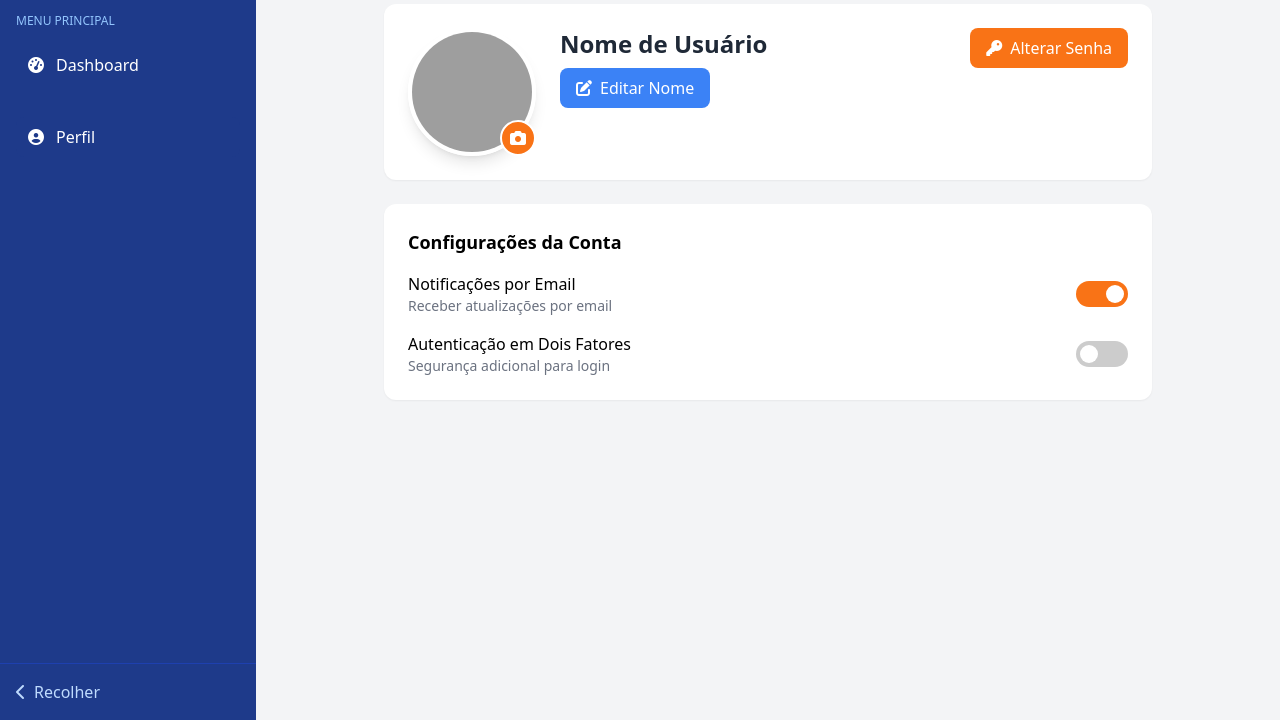
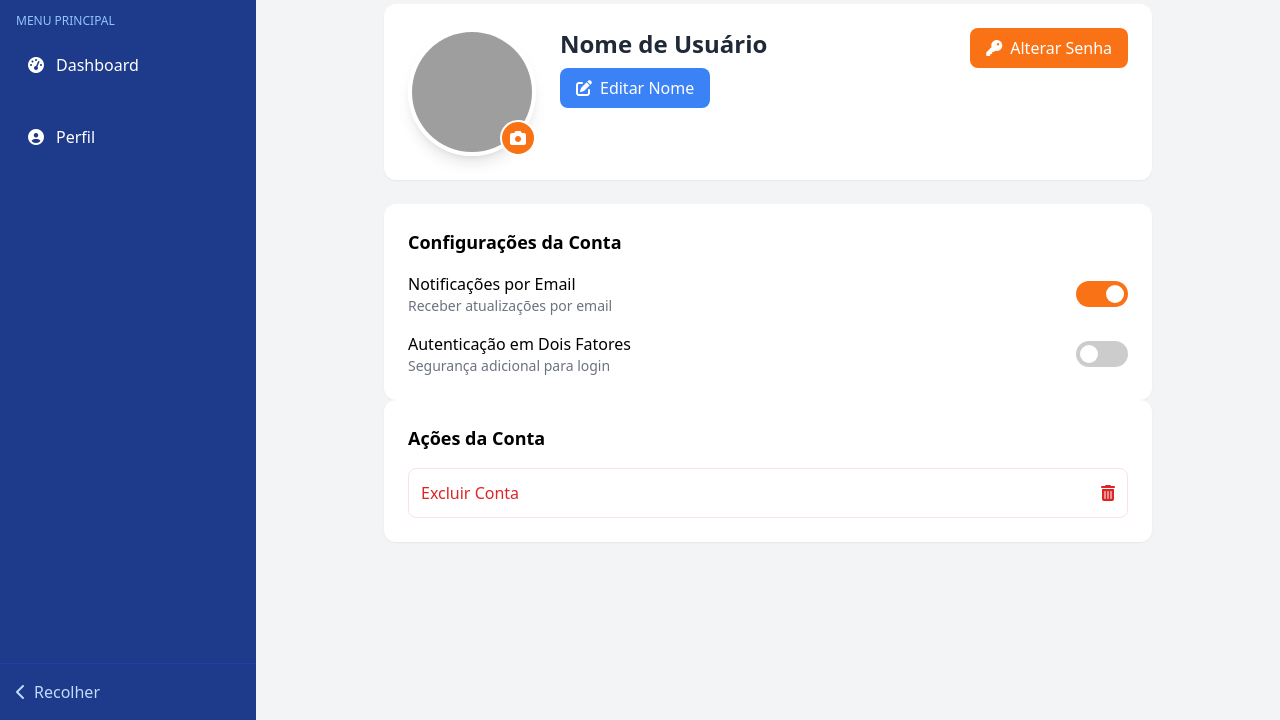
Before and after one commit to jajajawwswws-lab/senac_estoque_sistema, a website: page public/frontend/profile.html in a window 1280 px wide. Shown: the part 80-800 px from the top of the page. Drawn offline with nearby package versions, Linux system fonts and the light colour scheme; grey boxes are pictures that could not be loaded.

Commit message:
Update profile.html
asdas

```diff
--- a/public/frontend/profile.html
+++ b/public/frontend/profile.html
@@ -121,6 +121,15 @@
                             </div>
                         </div>
                     </div>
+
+                    <!-- Excluir Conta -->
+                    <div class="bg-white rounded-xl shadow-sm p-6 mb-6 card-hover">
+                        <h2 class="text-lg font-semibold mb-4">Ações da Conta</h2>
+                        <button id="btn-excluir-conta" class="w-full flex items-center justify-between p-3 text-left rounded-lg hover:bg-red-50 border border-red-100 text-red-600">
+                            <span class="font-medium">Excluir Conta</span>
+                            <i class="fas fa-trash-alt"></i>
+                        </button>
+                    </div>
                 </div>
             </main>
         </div>
```
